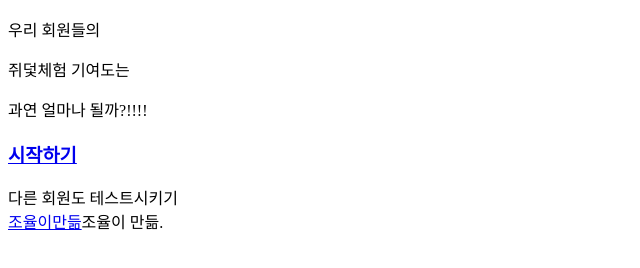
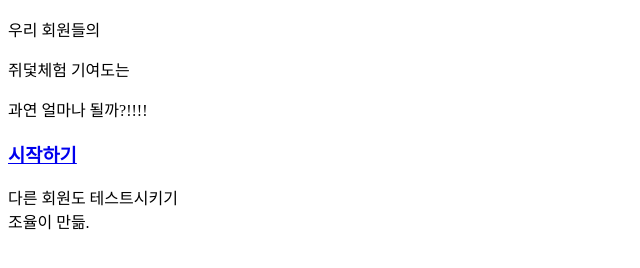
Before and after one commit to YullWanamaker/coolzzin, a plain HTML site: page index.html in a window 1280 px wide. Shown: the part 58-326 px from the top of the page, without its empty margins (0-640 px from the left). Drawn offline with Linux system fonts and the light colour scheme.

Commit message:
Update index.html

```diff
--- a/index.html
+++ b/index.html
@@ -59,9 +59,7 @@
         <!-- addthis를 이용해서 공유하기 기능 추가 -->
         <div class="addthis_inline_share_toolbox"></div>
         <!-- copyright 넣기 -->
-        <div class="copyright">
-          <a href="https://classlion.net/">조율이만듦</a>조율이 만듦.
-        </div>
+        <div class="copyright">조율이 만듦.</div>
       </footer>
     </div>
     <!-- addthis를 위한 javascript 파일 링크 -->
```
